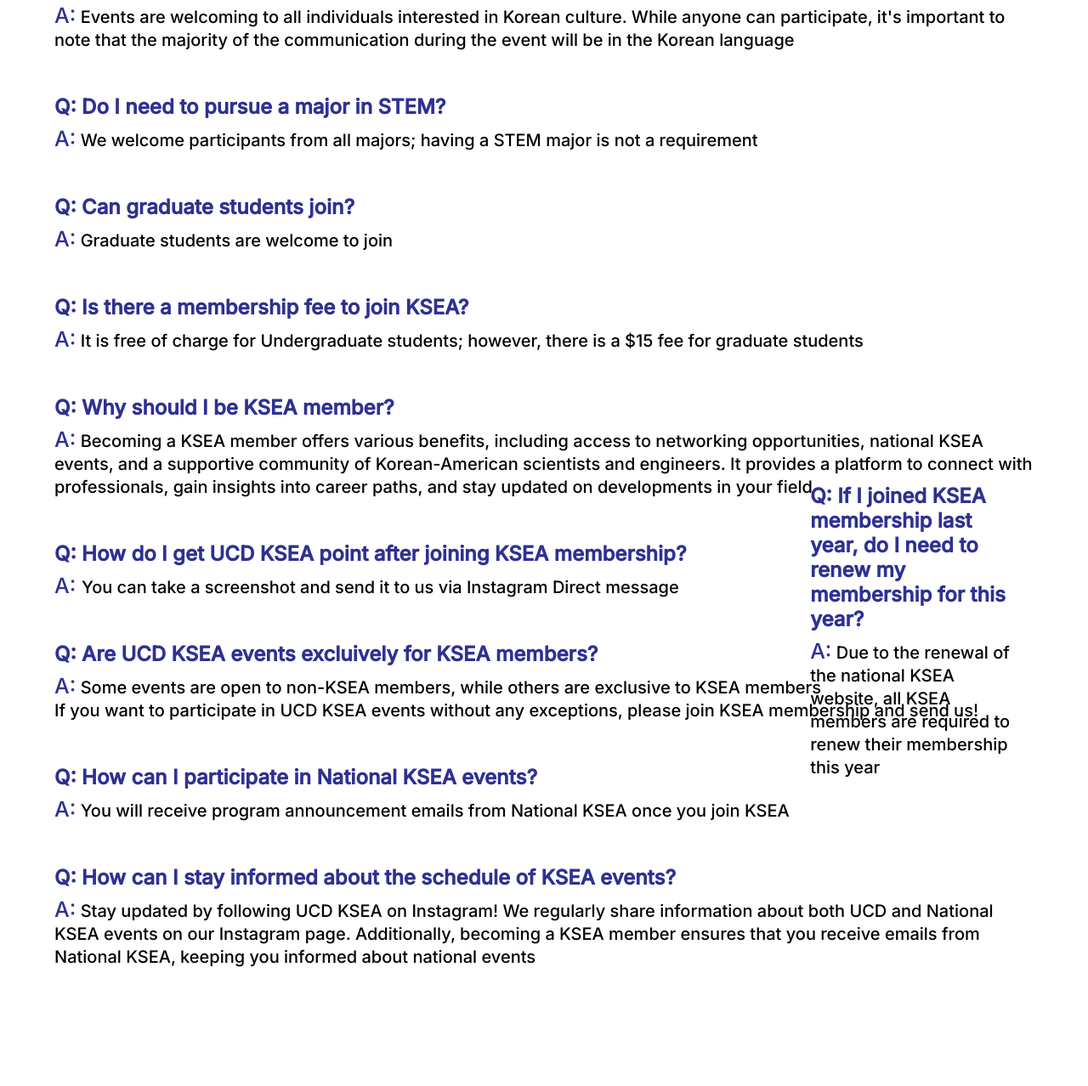
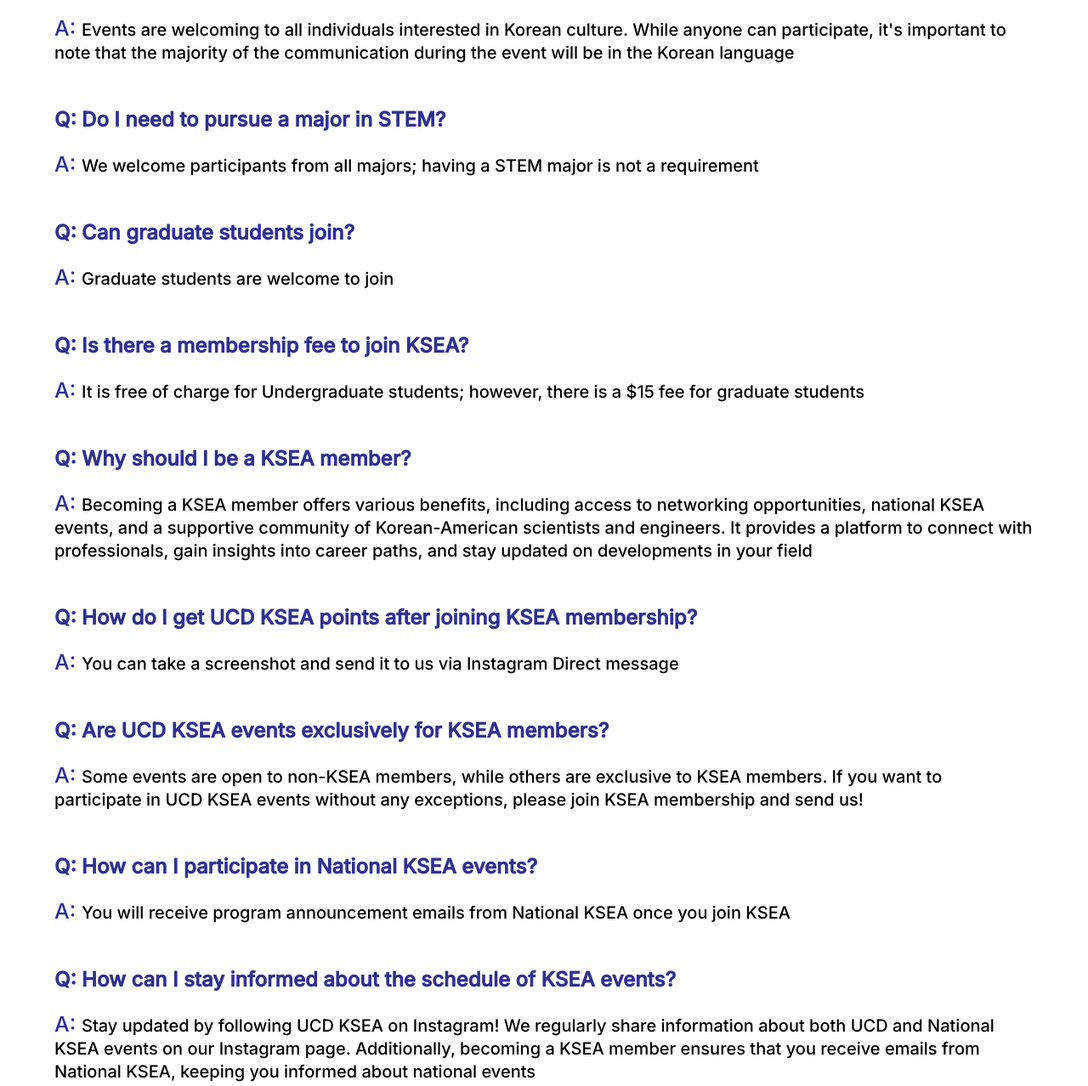
Before and after one commit to januie/kseawebsite, a plain HTML site: page faq.html in a window 1280 px wide. Shown: the part 606-1884 px from the top of the page at 85% size. Drawn offline with Linux system fonts and the light colour scheme.

Commit message:
about 완료

```diff
--- a/faq.html
+++ b/faq.html
@@ -37,103 +37,58 @@
       <div class="questions">
         <h1>Frequency Asked Questions</h1>
       </div>
-
+    <section class = "qna">
       <div class="onlykorean">
         <h2>Q: Are events open exclusively to Korean students?</h2>
-        <p>
-          <span style="color: #2e3192; font-size: 25px">A:</span> Events are
-          welcoming to all individuals interested in Korean culture. While
-          anyone can participate, it's important to note that the majority of
-          the communication during the event will be in the Korean language
-        </p>
+        <p><span class="ask">A: </span>Events are welcoming to all individuals interested in Korean culture. While anyone can participate, it's important to note that the majority of the communication during the event will be in the Korean language</p>
       </div>
 
       <div class="stemmajor">
         <h2>Q: Do I need to pursue a major in STEM?</h2>
-        <p>
-          <span style="color: #2e3192; font-size: 25px">A:</span> We welcome
-          participants from all majors; having a STEM major is not a requirement
-        </p>
+        <p><span class="ask">A: </span>We welcome participants from all majors; having a STEM major is not a requirement</p>
       </div>
 
       <div class="gradstudent">
         <h2>Q: Can graduate students join?</h2>
-        <p>
-          <span style="color: #2e3192; font-size: 25px">A:</span> Graduate
-          students are welcome to join
-        </p>
+        <p><span class="ask">A: </span>Graduate students are welcome to join</p>
       </div>
 
       <div class="fee">
         <h2>Q: Is there a membership fee to join KSEA?</h2>
-        <p>
-          <span style="color: #2e3192; font-size: 25px">A:</span> It is free of
-          charge for Undergraduate students; however, there is a $15 fee for
-          graduate students
-        </p>
+        <p><span class="ask">A: </span>It is free of charge for Undergraduate students; however, there is a $15 fee for graduate students</p>
       </div>
 
       <div class="member">
-        <h2>Q: Why should I be KSEA member?</h2>
-        <p>
-          <span style="color: #2e3192; font-size: 25px">A:</span> Becoming a
-          KSEA member offers various benefits, including access to networking
-          opportunities, national KSEA events, and a supportive community of
-          Korean-American scientists and engineers. It provides a platform to
-          connect with professionals, gain insights into career paths, and stay
-          updated on developments in your field
-        </p>
+        <h2>Q: Why should I be a KSEA member?</h2>
+        <p><span class="ask">A: </span>Becoming a KSEA member offers various benefits, including access to networking opportunities, national KSEA events, and a supportive community of Korean-American scientists and engineers. It provides a platform to connect with professionals, gain insights into career paths, and stay updated on developments in your field</p>
       </div>
 
-      <div class = "joinkseapoint">
-        <h2>Q: How do I get UCD KSEA point after joining KSEA membership?</h2>
-        <p><span style="color: #2e3192; font-size: 25px">A: </span>
-        You can take a screenshot and send it to us via
-      Instagram Direct message</span></p>
+      <div class="joinkseapoint">
+        <h2>Q: How do I get UCD KSEA points after joining KSEA membership?</h2>
+        <p><span class="ask">A: </span>You can take a screenshot and send it to us via Instagram Direct message</p>
       </div>
 
       <div class="kseaevent">
-        <h2>Q: Are UCD KSEA events excluively for KSEA members?</h2>
-        <p>
-          <span style="color: #2e3192; font-size: 25px">A:</span> Some events
-          are open to non-KSEA members, while others are exclusive to KSEA
-          members <br />
-          If you want to participate in UCD KSEA events without any exceptions,
-          please join KSEA membership and send us!
-        </p>
+        <h2>Q: Are UCD KSEA events exclusively for KSEA members?</h2>
+        <p><span class="ask">A: </span>Some events are open to non-KSEA members, while others are exclusive to KSEA members. If you want to participate in UCD KSEA events without any exceptions, please join KSEA membership and send us!</p>
       </div>
 
       <div class="nationalksea">
         <h2>Q: How can I participate in National KSEA events?</h2>
-        <p>
-          <span style="color: #2e3192; font-size: 25px">A:</span> You will
-          receive program announcement emails from National KSEA once you join
-          KSEA
-        </p>
+        <p><span class="ask">A: </span>You will receive program announcement emails from National KSEA once you join KSEA</p>
       </div>
 
       <div class="knowevent">
         <h2>Q: How can I stay informed about the schedule of KSEA events?</h2>
-        <p>
-          <span style="color: #2e3192; font-size: 25px">A:</span> Stay updated
-          by following UCD KSEA on Instagram! We regularly share information
-          about both UCD and National KSEA events on our Instagram page.
-          Additionally, becoming a KSEA member ensures that you receive emails
-          from National KSEA, keeping you informed about national events
-        </p>
+        <p><span class="ask">A: </span>Stay updated by following UCD KSEA on Instagram! We regularly share information about both UCD and National KSEA events on our Instagram page. Additionally, becoming a KSEA member ensures that you receive emails from National KSEA, keeping you informed about national events</p>
       </div>
 
-      <div class="join">
-        <h2>
-          Q: If I joined KSEA membership last year, do I need to renew my
-          membership for this year?
-        </h2>
-        <p>
-          <span style="color: #2e3192; font-size: 25px">A:</span> Due to the
-          renewal of the national KSEA website, all KSEA members are required to
-          renew their membership this year
-        </p>
+
+      <div class="joinmembership">
+        <h2>Q: If I joined KSEA membership last year, do I need to renew my membership for this year?</h2>
+        <p><span class="ask">A: </span>Due to the renewal of the national KSEA website, all KSEA members are required to renew their membership this year</p>
       </div>
+      </section>
 
       <div class="more">
         <h3>
--- a/style.css
+++ b/style.css
@@ -2,6 +2,7 @@
     margin: 0;
     padding: 0;
     font-family: 'Inter', sans-serif;
+    white-space: nowrap;
 
 }
 
@@ -204,12 +205,36 @@ nav img {
 }
 
 
-.image {
-    position: absolute; /* Position the image relative to its parent */
-    top: 0; /* Adjust top position as needed */
-    left: 0; /* Adjust left position as needed */
-    width: 100%; /* Ensure image fills the parent container */
-    height: 100%; /* Ensure image fills the parent container */
+.kseaicon{
+    position: absolute;
+    height: 10%;
+    width: auto;
+    transform: translate(40%, -490%);
+}
+.kseaicon h1{
+    position: absolute;
+    font-size: 350%;
+    font-weight: bold;
+    height: 10%;
+    width: auto;
+    transform: translate(5%, -2500%);
+    color: #2E3192;
+    text-shadow: 5px 5px 4px rgb(160, 158, 158);
+}
+.kseaicon h2{
+    position: absolute;
+    font-size: 250%;
+    font-weight: bold;
+    height: 10%;
+    width: auto;
+    transform: translate(30%, -900%);
+}
+.kseaicon a{
+    text-decoration-line:none;
+    color: #2E3192;
+}
+.kseaicon a:hover{
+    color:#FFDC34;
 }
 
 
@@ -334,22 +359,36 @@ nav img {
     text-shadow: 3px 3px 9px rgba(0, 0, 0, 0.492);
 }
 
-.faq h2 {
+.qna{
+    width: 100%;
+}
+
+.qna h2 {
     color: #2E3192;
     margin-top: 50px;
     text-align: left;
+    white-space: normal;
+
 }
 
-.faq p {
+.qna p {
+    white-space: normal;
+    margin-top: 25px;
     line-height: 27px;
     font-size: 20px;
-    margin-top: 10px;
     text-align: left;
-    color: #000000
+    color: #000000;
+}
+
+.ask {
+    color: #2e3192;
+    font-size: 25px;
+    word-break:normal;
+
 }
 
 .more h3{
-    margin-top: 200px;
+    margin-top: 150px;
     color: #000000
 }
 
@@ -440,4 +479,5 @@ nav img {
         padding: 8px 12px;
         position: relative;
     }
+
 }
```
Also changed, not shown: about.html (+8 -0 lines), images/about/Slide3.png, images/about/Slide7.png.
